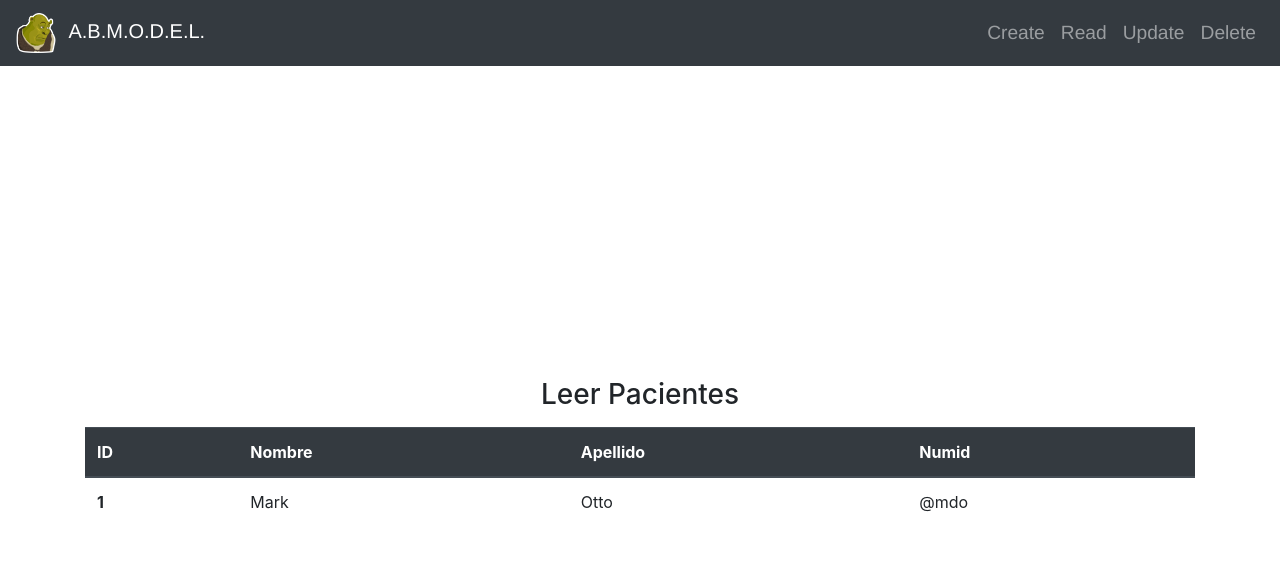
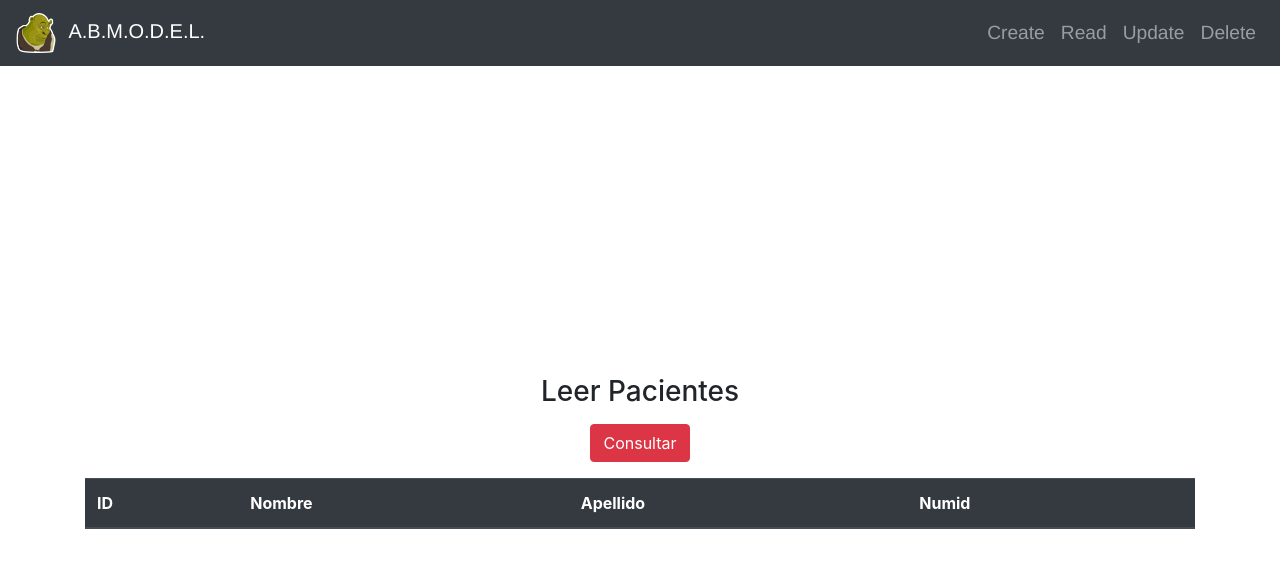
Before and after one commit to Victorm0612/basedatos-crud-vuejs, a Vue app: page /read in a window 1280 px wide. Shown: the top 568 px of the page. Built offline with nearby package versions, Linux system fonts and the light colour scheme.

Commit message:
CRUD complete

```diff
--- a/src/components/Actualizar.vue
+++ b/src/components/Actualizar.vue
@@ -4,25 +4,46 @@
             <h3 class="mb-3">Actualizar Paciente</h3>
             <form>
             <div class="form-group">
-                <input placeholder="Digite el id de la persona" type="text" class="form-control" id="id" name="id">
+                <input placeholder="Digite la id" type="text" class="form-control" v-model="id" name="id">
             </div>
             <div class="form-group">
-                <input placeholder="Digite el numid" type="text" class="form-control" id="numid" name="numid">
+                <input placeholder="Digite el numid" type="text" class="form-control" v-model="numid" name="numid">
             </div>
             <div class="form-group">
-                <input placeholder="Digite el nombre" type="text" class="form-control" id="nombre" name="nombre">
+                <input placeholder="Digite el nombre" type="text" class="form-control" v-model="nombre" name="nombre">
             </div>
             <div class="form-froup">
-                <input placeholder="Digite el apellido" type="text" class="form-control" id="apellido" name="apellido">
+                <input placeholder="Digite el apellido" type="text" class="form-control" v-model="apellido" name="apellido">
             </div>
-            <button type="submit" class="mt-3 btn btn-primary">Actualizar</button>
+            <button type="submit" class="mt-3 btn btn-primary" @click="enviar">Actualizar</button>
             </form>
         </div>
     </div>
 </template>
 
 <script>
+import axios from 'axios';
     export default {
-        name: 'Actualizar'
+        name: 'Actualizar',
+        data() {
+            return {
+                id: '',
+                nombre: '',
+                apellido: '',
+                numid: ''
+            }
+        },
+        methods: {
+            enviar(evt){
+                evt.preventDefault();
+                axios.put('actualizarpacientes',{
+                    id: this.id,
+                    nombre: this.nombre,
+                    apellido: this.apellido,
+                    numid: this.numid
+                })
+                .then(res => console.log(res.data))
+            }
+        },
     }
 </script>
--- a/src/components/Eliminar.vue
+++ b/src/components/Eliminar.vue
@@ -4,20 +4,29 @@
             <h3 class="mb-3">Eliminar Paciente</h3>
             <form>
             <div class="form-group">
-                <input placeholder="Digite el id" type="text" class="form-control" id="id" name="id">
+                <input placeholder="Digite el id" type="text" class="form-control" v-model.number="id" name="id">
             </div>
-            <button type="submit" class="mt-3 btn btn-danger">Eliminar</button>
+            <button type="submit" class="mt-3 btn btn-danger" @click="eliminar">Eliminar</button>
             </form>
         </div>
     </div>
 </template>
 
 <script>
+import axios from 'axios';
     export default {
-        name: 'Eliminar'
+        name: 'Eliminar',
+        data() {
+            return {
+                id: ''
+            }
+        },
+        methods: {
+            eliminar(evt){
+                evt.preventDefault();
+                axios.delete('borrarpacientes/'+this.id)
+                .then(res => console.log(res.data))
+            }
+        },
     }
 </script>
-
-<style lang="sass" scoped>
-
-</style>
--- a/src/components/Leer.vue
+++ b/src/components/Leer.vue
@@ -2,6 +2,7 @@
     <div class="container">
         <div class="flex-column" id="tabla">
             <h3 class="mb-3">Leer Pacientes</h3>
+            <button class="btn btn-danger mb-3" @click="leer">Consultar</button>
             <table class="table">
             <thead class="thead-dark">
                 <tr>
@@ -11,12 +12,12 @@
                 <th scope="col">Numid</th>
                 </tr>
             </thead>
-            <tbody>
-                <tr>
-                <th scope="row">1</th>
-                <td>Mark</td>
-                <td>Otto</td>
-                <td>@mdo</td>
+            <tbody id="contenido">
+                <tr v-for="item of pacientes" :key="item.id">
+                <th scope="row">{{item.id}}</th>
+                <td>{{item.nombre}}</td>
+                <td>{{item.apellido}}</td>
+                <td>{{item.numid}}</td>
                 </tr>
             </tbody>
             </table>
@@ -25,9 +26,25 @@
 </template>
 
 <script>
+import axios from 'axios';
     export default {
-        name: 'Leer'
+        name: 'Leer',
+        data(){
+            return{
+                pacientes: []
+            }
+        },
+        methods: {
+            leer(env){
+                env.preventDefault();
+                axios.get('consultatotalpacientes')
+                    .then(res=>{
+                        this.pacientes = res.data
+                        console.log(this.pacientes)
+                    })
 
+            }
+        },
     }
 </script>
 
```
Also changed, not shown: 1 other file (tests, documents, lock files or other folders).
